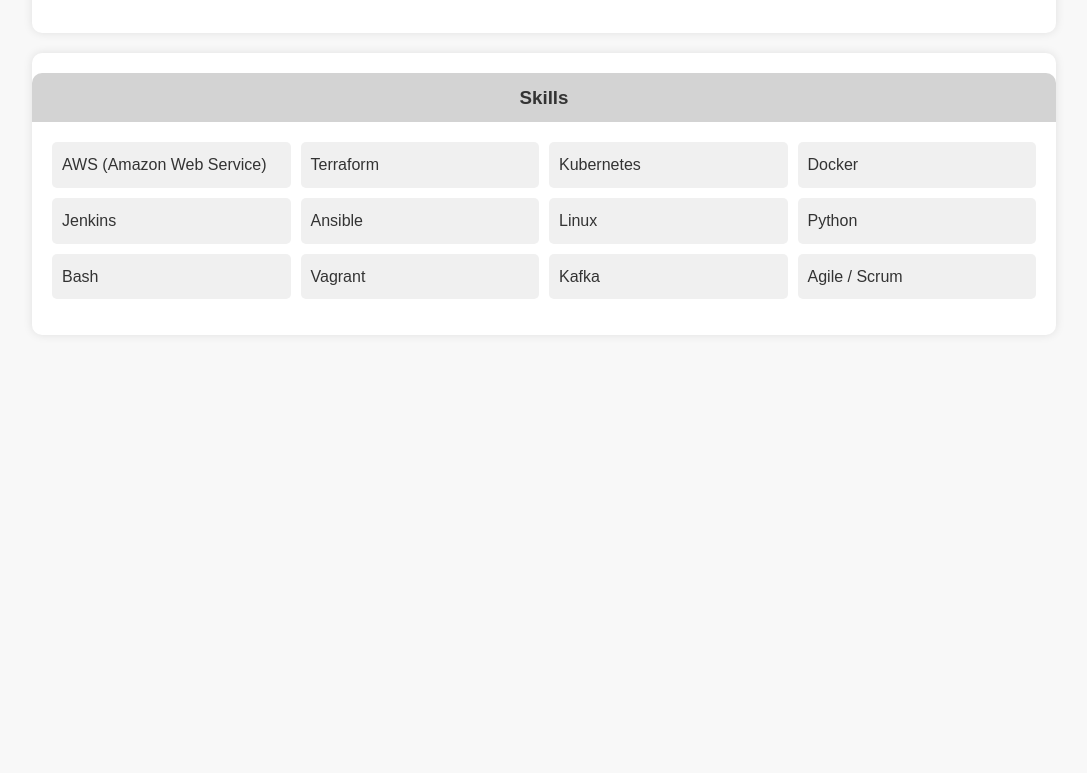
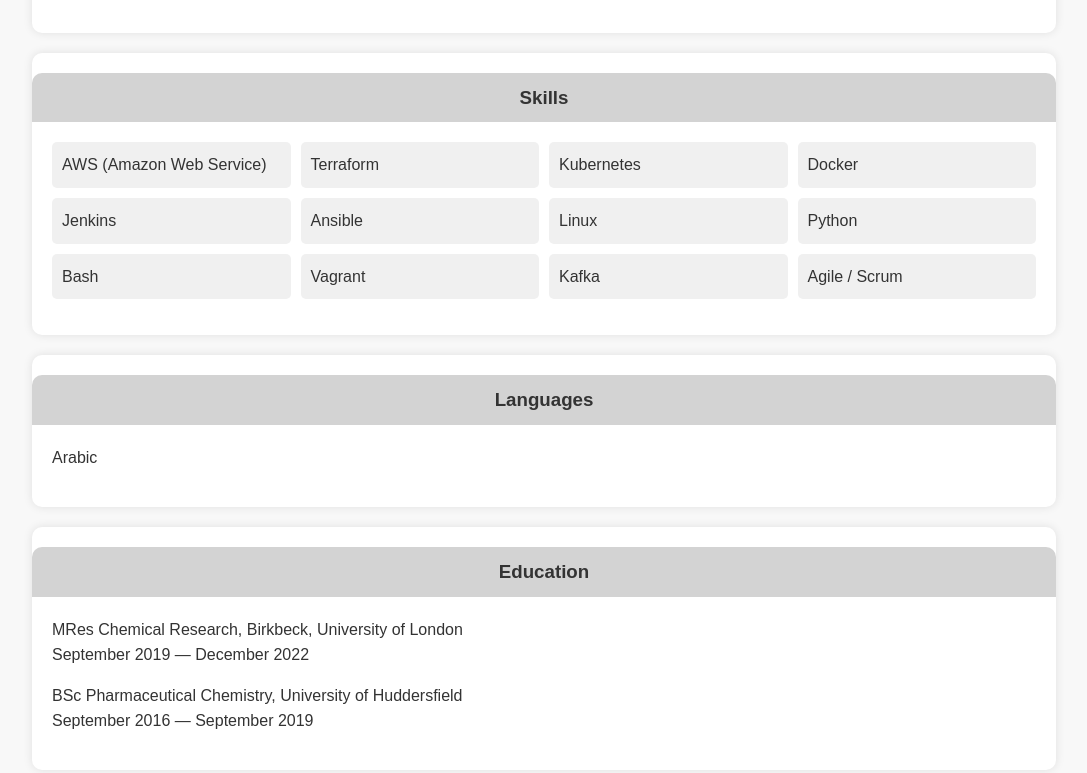
Before and after one commit to JMerhi01/Interactive-Web-Terminal, a plain HTML site: page Static_Website/showcv.html in a window 1280 px wide. Shown: the part 1043-1816 px from the top of the page, without its empty margins (96-1183 px from the left). Before the commit the page ends 1418 px from the top, so only its background shows below. Drawn offline with Linux system fonts and the light colour scheme.

Commit message:
showcv lang/education

```diff
--- a/Static_Website/showcv.html
+++ b/Static_Website/showcv.html
@@ -105,3 +105,16 @@
                 <li>Agile / Scrum</li>
             </ul>
         </section>
+        <section id="languages">
+            <h3>Languages</h3>
+            <p>Arabic</p>
+        </section>
+
+        <section id="education">
+            <h3>Education</h3>
+            <ul class="education">
+                <li>MRes Chemical Research, Birkbeck, University of London<br>September 2019 — December 2022</li>
+                <li>BSc Pharmaceutical Chemistry, University of Huddersfield<br>September 2016 — September 2019</li>
+            </ul>
+        </section>
+    </div>
```
